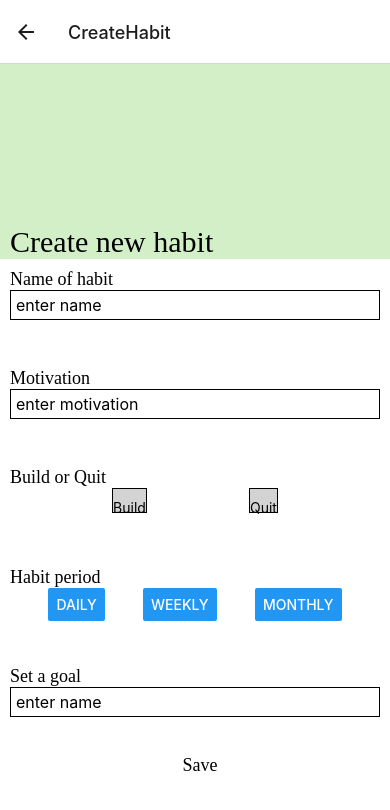
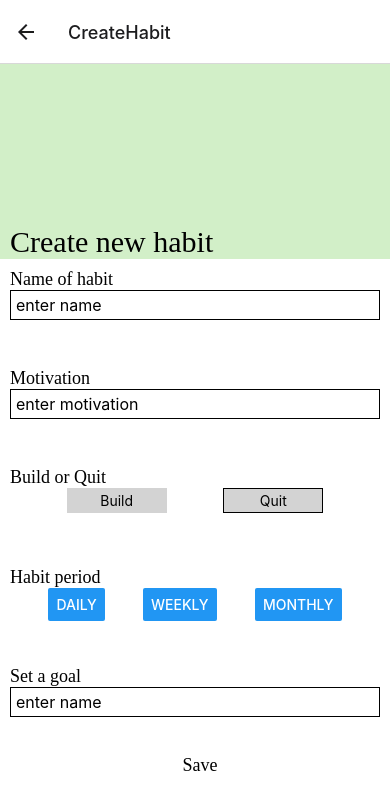
Before and after one commit to Cstew12/cse115A, a React Native app: screen /CreateHabit in a window 390 px wide. Shown: the top 810 px of the page. Built offline with nearby package versions, Linux system fonts and the light colour scheme.

Commit message:
Outlines build or quit on press

```diff
--- a/app/screens/CreateHabitScreen.js
+++ b/app/screens/CreateHabitScreen.js
@@ -1,7 +1,10 @@
-import React from 'react';
-import { Button, StyleSheet, Text, TextInput, TouchableOpacity, View } from 'react-native';
+import React, { useState } from 'react';
+import { Button, StyleSheet, Text, TextInput, TouchableHighlight, TouchableOpacity, View } from 'react-native';
 
 function CreateHabitScreen(props) {
+    const [build, setBuild] = useState(false);
+
+
     return (
         <View style={styles.container}>
             <View style={styles.top}>
@@ -19,10 +22,13 @@ function CreateHabitScreen(props) {
                 <View style={styles.options}>
                     <Text style={styles.options_font}>Build or Quit</Text>
                     <View style={{flexDirection: 'row', justifyContent: 'space-evenly'}}>
-                        <TouchableOpacity style={styles.build_quit_button} title="Build">
+                        <TouchableOpacity
+                            style={build ? styles.build_button : styles.build_pressed}
+                            onPress={()=>setBuild(true)}
+                        >
                             <Text style={styles.build_quit}>Build</Text>
                         </TouchableOpacity>
-                        <TouchableOpacity style={styles.build_quit_button} title="Quit">
+                        <TouchableOpacity style={build ? styles.build_pressed : styles.build_button} onPress={()=>setBuild(false)}>
                             <Text style={styles.build_quit}>Quit</Text>
                         </TouchableOpacity>
                     </View>
@@ -87,22 +93,45 @@ const styles = StyleSheet.create({
         flex: 1,
         color: 'black'
     },
-    build_quit_button:
+    build_button :
     {
         backgroundColor: 'lightgray',
         paddingTop:10,
         paddingBottom:10,
         height: 25,
+        width: 100,
         alignItems: 'center',
+        justifyContent: 'center',
         borderWidth: 1,
         borderColor: 'black'
+    },
+    quit_button:
+    {
+        backgroundColor: 'lightgray',
+        paddingTop:10,
+        paddingBottom:10,
+        height: 25,
+        width: 100,
+        alignItems: 'center',
+        justifyContent: 'center',
+    },
+    build_pressed :
+    {
+        backgroundColor: 'lightgray',
+        paddingTop:10,
+        paddingBottom:10,
+        height: 25,
+        width: 100,
+        alignItems: 'center',
+        justifyContent: 'center',
+        borderWidth: 0,
     },
     input :{
         borderWidth: .5,
         height: 30,
         fontSize: 16,
         paddingLeft: 5,
-    }
+    },
 });
 
 export default CreateHabitScreen;
```
